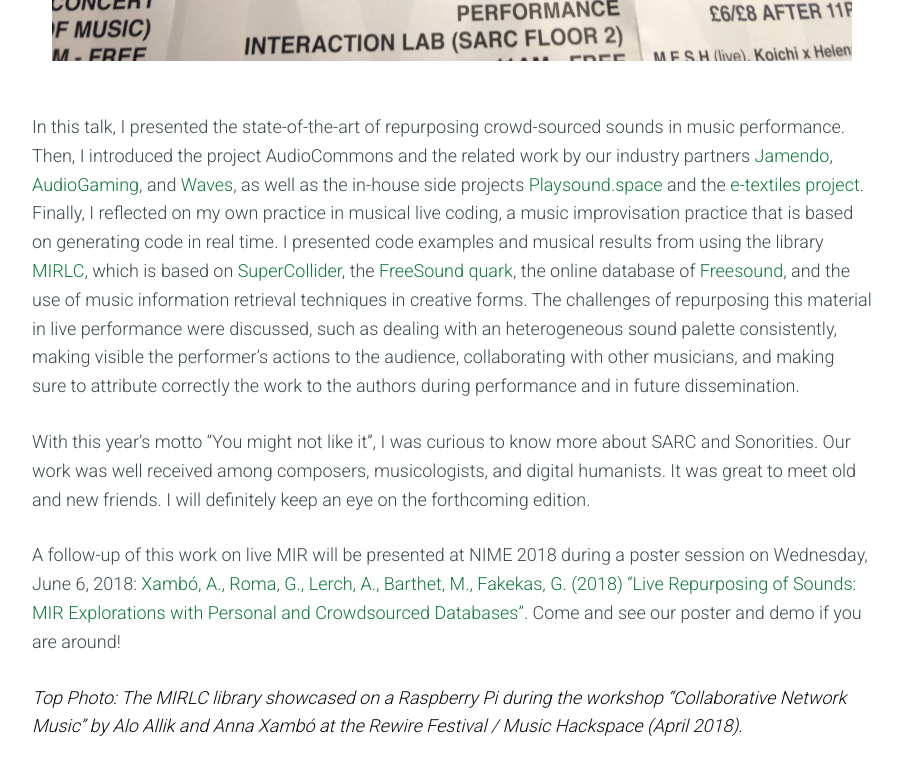
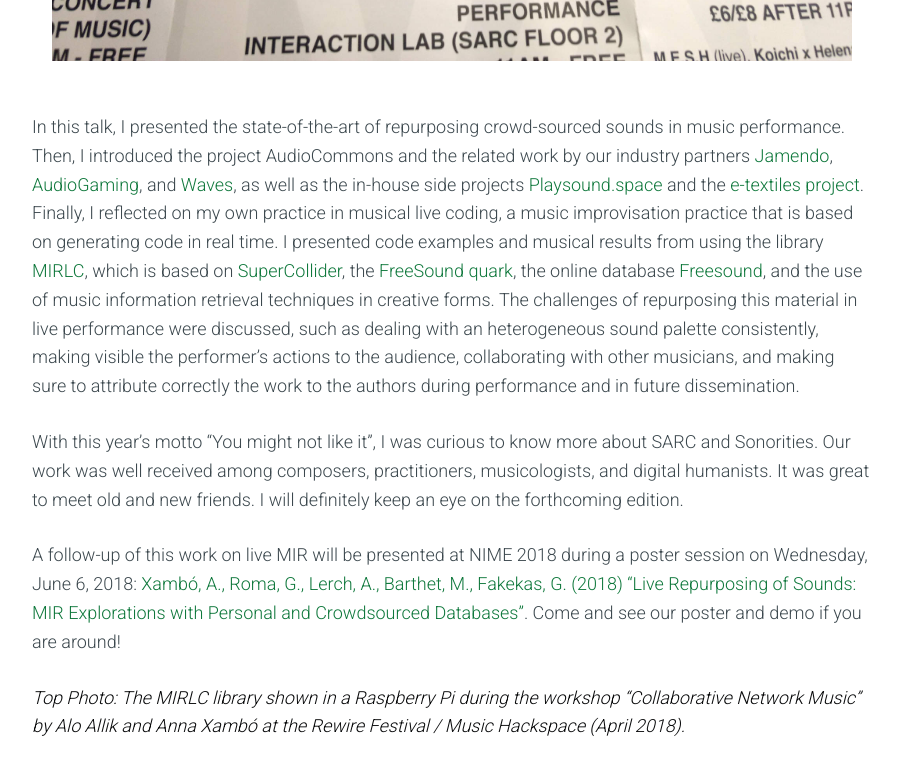
Before and after one commit to AudioCommons/audiocommons.github.io, a Jekyll site: the page built from _posts/2018-05-25-sonorities-2018.md, in a window 1280 px wide and 900 px high, scrolled down 1807 px. Shown: the top 775 px of the window, without its empty margins (188-1090 px from the left). Built offline with Jekyll 4.4.1, drawn with Linux system fonts in a browser that asks for light colours; nearby versions of some CDN libraries.

Commit message:
Add post on Sonorities 2018

```diff
--- a/_posts/2018-05-25-sonorities-2018.md
+++ b/_posts/2018-05-25-sonorities-2018.md
@@ -15,10 +15,10 @@
 </a>
 
 In this talk, I presented the state-of-the-art of repurposing crowd-sourced sounds in music performance. Then, I introduced the project AudioCommons and the related work by our industry partners [Jamendo](https://www.jamendo.com/), [AudioGaming](http://www.audiogaming.net/), and [Waves](http://www.waves.com/), as well as the in-house side projects [Playsound.space](http://www.playsound.space/) and the [e-textiles project](https://www.audiocommons.org/2018/05/18/tei-2018.html).
-Finally, I reflected on my own practice in musical live coding, a music improvisation practice that is based on generating code in real time. I presented code examples and musical results from using the library [MIRLC](http://github.com/axambo/MIRLC), which is based on [SuperCollider](https://supercollider.github.io), the [FreeSound quark](https://github.com/g-roma/Freesound.sc), the online database of [Freesound](https://freesound.org), and the use of music information retrieval techniques in creative forms. The challenges of repurposing this material in live performance were discussed, such as dealing with an heterogeneous sound palette consistently, making visible the performer's actions to the audience, collaborating with other musicians, and making sure to attribute correctly the work to the authors during performance and in future dissemination.
+Finally, I reflected on my own practice in musical live coding, a music improvisation practice that is based on generating code in real time. I presented code examples and musical results from using the library [MIRLC](http://github.com/axambo/MIRLC), which is based on [SuperCollider](https://supercollider.github.io), the [FreeSound quark](https://github.com/g-roma/Freesound.sc), the online database [Freesound](https://freesound.org), and the use of music information retrieval techniques in creative forms. The challenges of repurposing this material in live performance were discussed, such as dealing with an heterogeneous sound palette consistently, making visible the performer's actions to the audience, collaborating with other musicians, and making sure to attribute correctly the work to the authors during performance and in future dissemination.
 
-With this year's motto "You might not like it", I was curious to know more about SARC and Sonorities. Our work was well received among composers, musicologists, and digital humanists. It was great to meet old and new friends. I will definitely keep an eye on the forthcoming edition.
+With this year's motto "You might not like it", I was curious to know more about SARC and Sonorities. Our work was well received among composers, practitioners, musicologists, and digital humanists. It was great to meet old and new friends. I will definitely keep an eye on the forthcoming edition.
 
 A follow-up of this work on live MIR will be presented at NIME 2018 during a poster session on Wednesday, June 6, 2018: [Xambó, A., Roma, G., Lerch, A., Barthet, M., Fakekas, G. (2018) “Live Repurposing of Sounds: MIR Explorations with Personal and Crowdsourced Databases”](https://nime2018.sched.com/event/EBmi/demo-poster-session-3?iframe=no&w=100%&sidebar=yes&bg=no). Come and see our poster and demo if you are around!
 
-*Top Photo: The MIRLC library showcased on a Raspberry Pi during the workshop "Collaborative Network Music" by Alo Allik and Anna Xambó at the Rewire Festival / Music Hackspace (April 2018).*
+*Top Photo: The MIRLC library shown in a Raspberry Pi during the workshop "Collaborative Network Music" by Alo Allik and Anna Xambó at the Rewire Festival / Music Hackspace (April 2018).*
```
